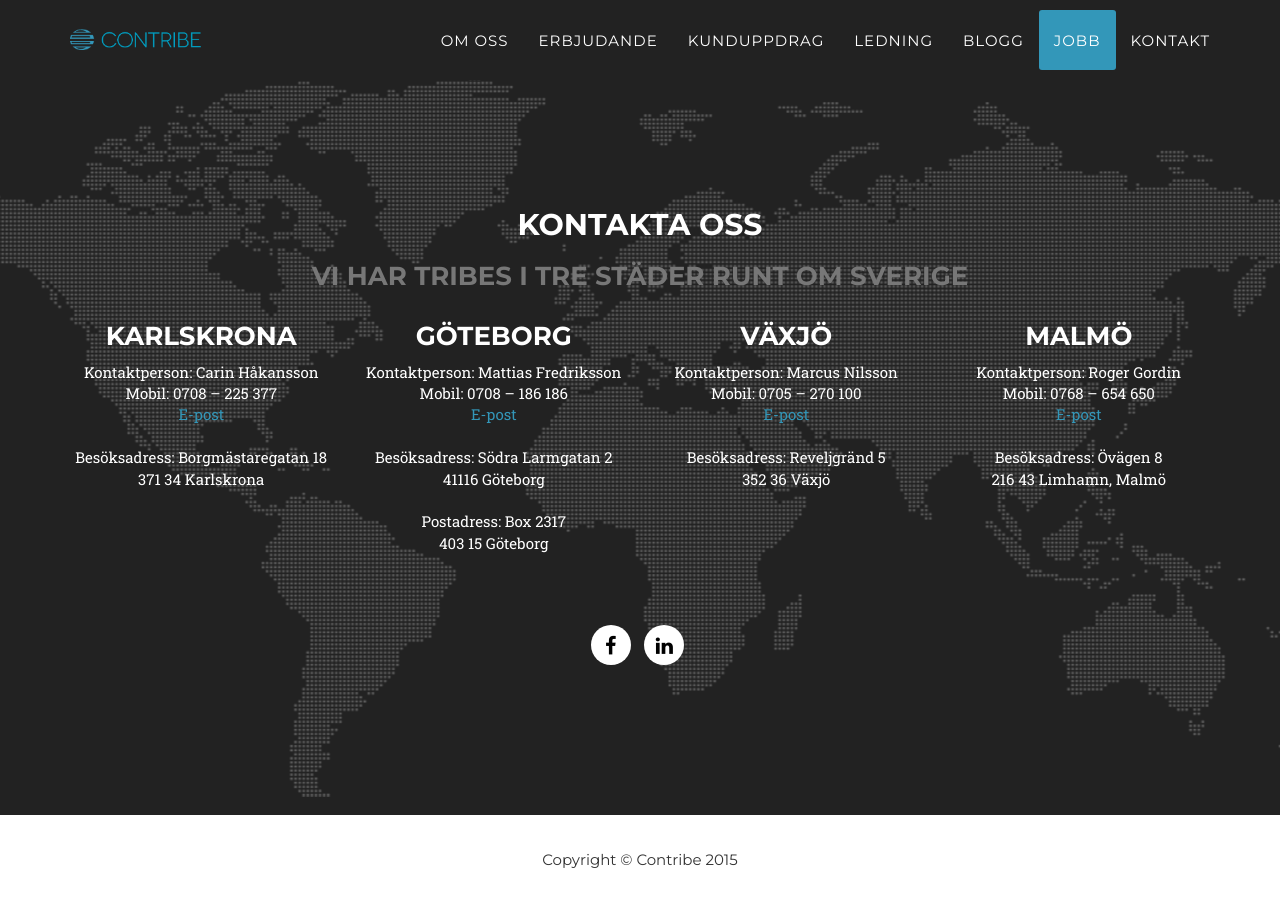
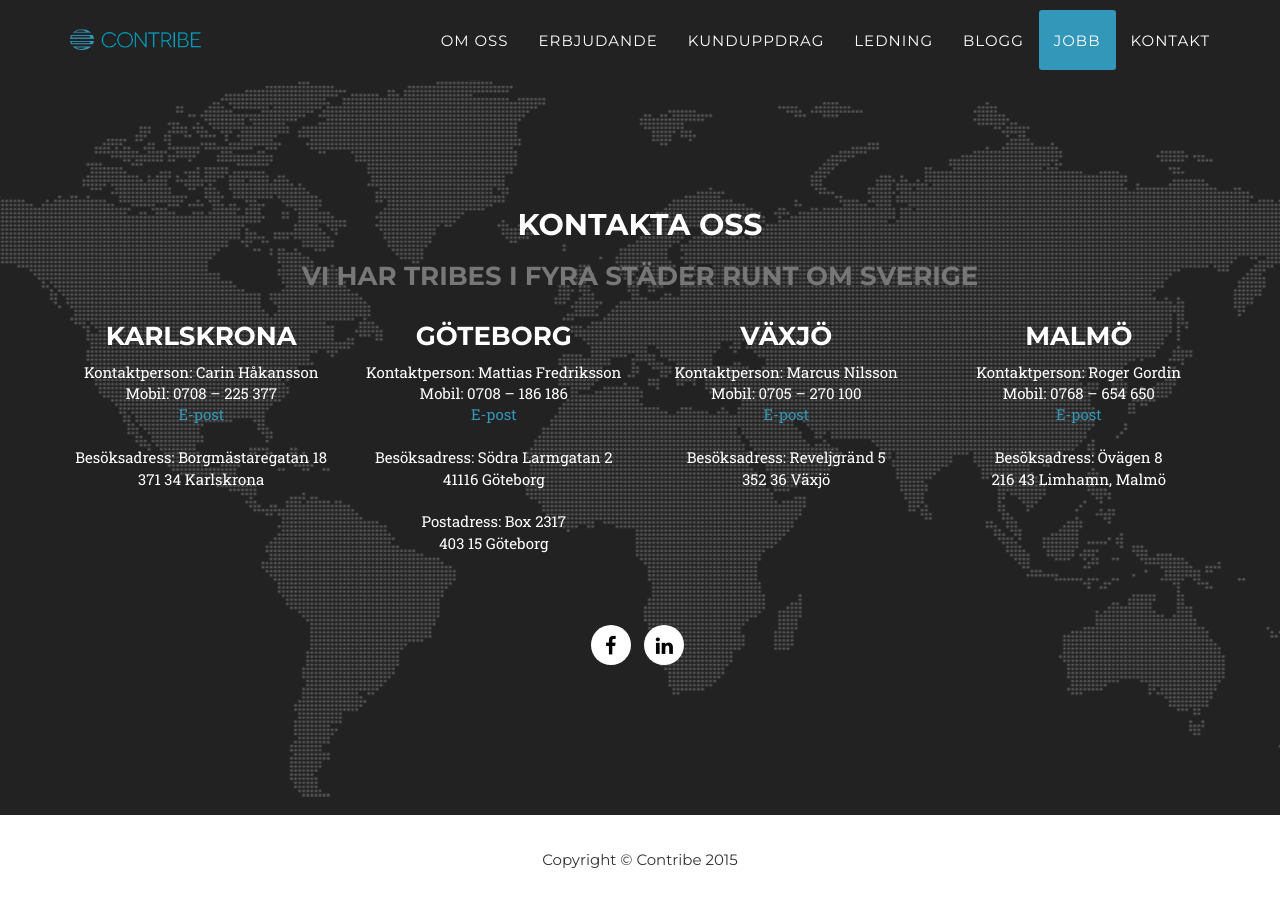
Before and after one commit to contribe/contribe, a Jekyll site: the page built from index.html, in a window 1280 px wide and 900 px high, scrolled down 6510 px. Built offline with Jekyll 4.4.1, drawn with Linux system fonts in a browser that asks for light colours; some web fonts are replaced.

Commit message:
changed tre to fyra on contact section

```diff
--- a/_includes/contact.html
+++ b/_includes/contact.html
@@ -4,7 +4,7 @@
         <div class="row text-center">
             <div class="col-lg-12">
                 <h2 class="section-heading">Kontakta Oss</h2>
-                <h3 class="text-muted">Vi har Tribes i tre städer runt om Sverige</h3>
+                <h3 class="text-muted">Vi har Tribes i fyra städer runt om Sverige</h3>
             </div>
             <div class="col-md-3 col-sm-6 section-heading">
                 <h3 class="section-heading">Karlskrona</h3>
```
